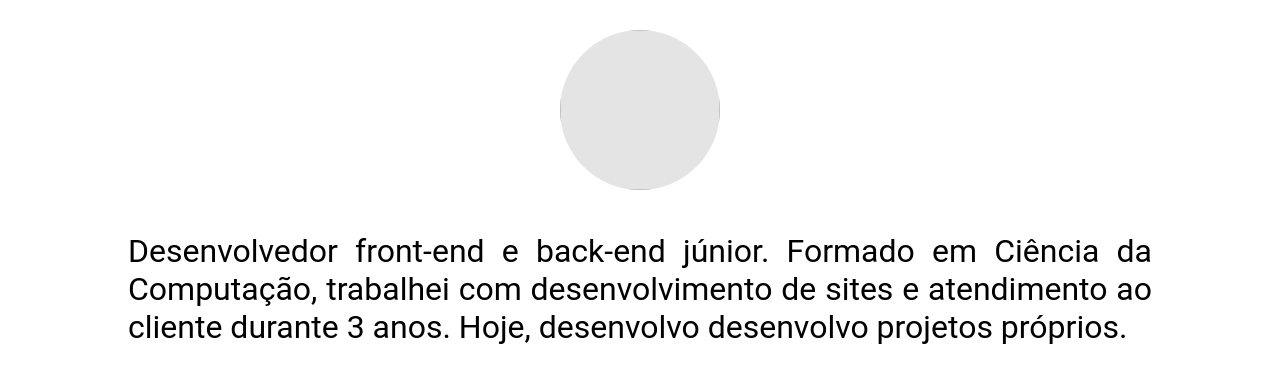
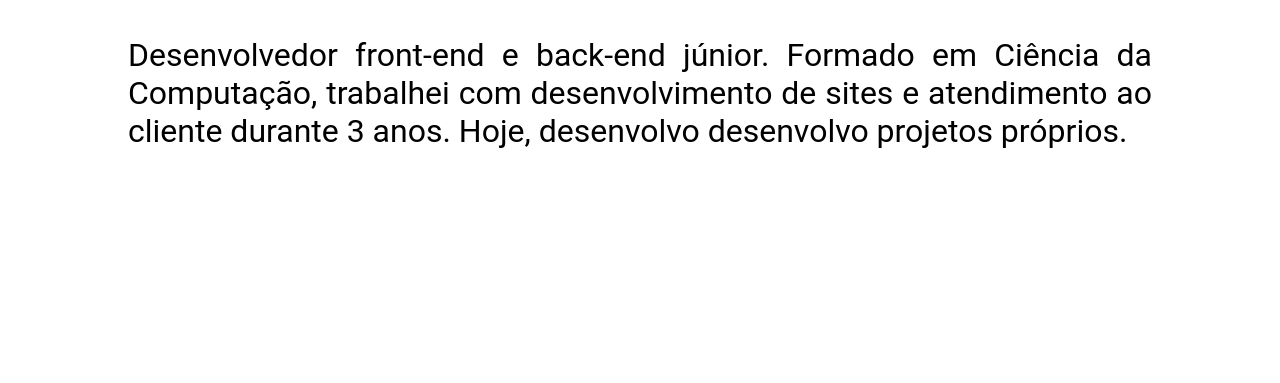
Before and after one commit to lhalmeida/lhalmeida.github.io, a plain HTML site: page index.html in a window 1280 px wide. Shown: the part 407-790 px from the top of the page. Drawn offline with Linux system fonts and the light colour scheme.

Commit message:
Retirado a tag <img>

```diff
--- a/index.html
+++ b/index.html
@@ -23,7 +23,6 @@
    <div class="container">
        <div class="about">
            <h1>about me</h1>
-            <img src="img/me.png" alt="">
            <div class="info">
                <p>Desenvolvedor front-end e back-end júnior. Formado em Ciência da Computação, trabalhei com desenvolvimento de sites e atendimento ao cliente durante 3 anos. Hoje, desenvolvo desenvolvo projetos próprios.</p>
            </div>
```
